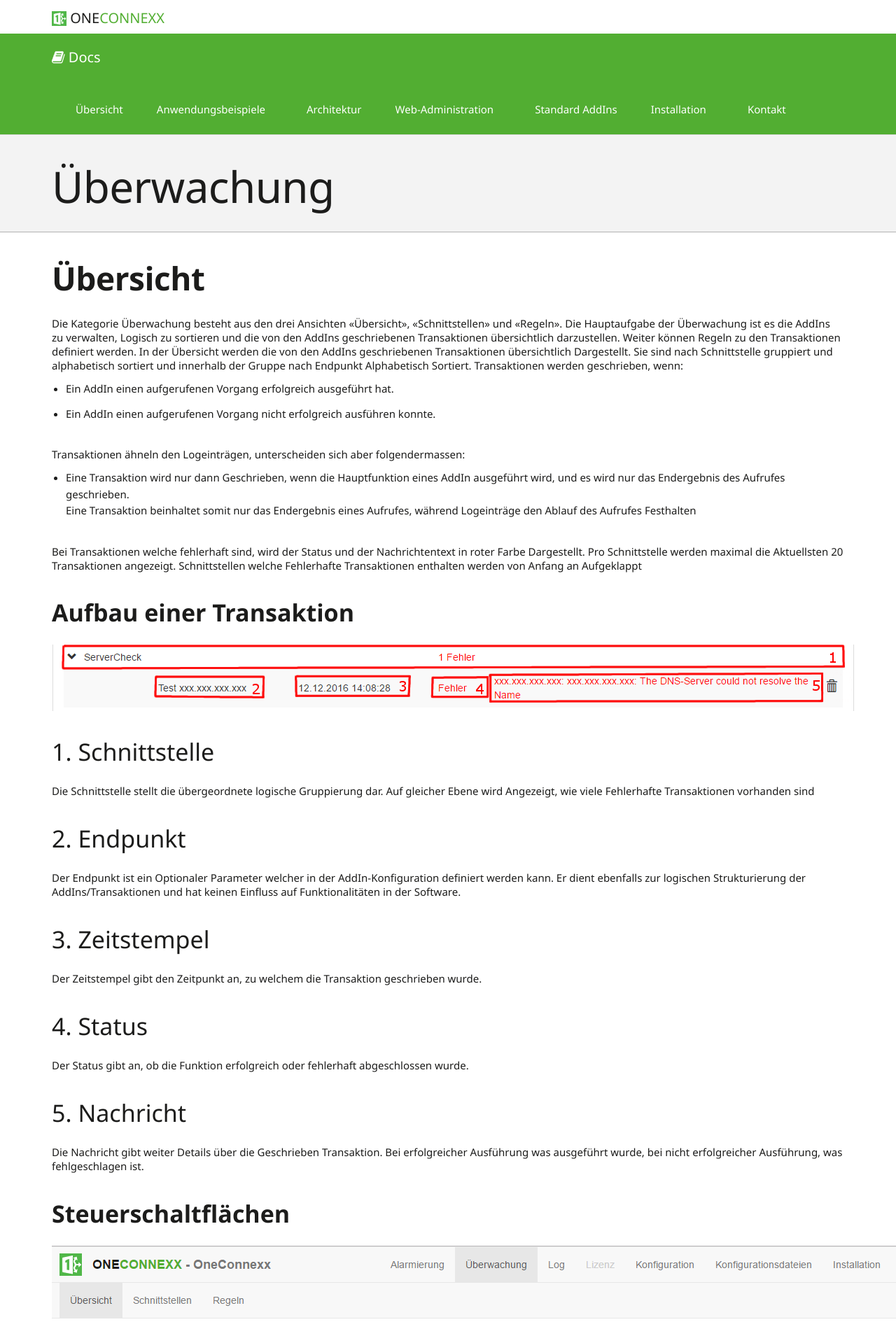
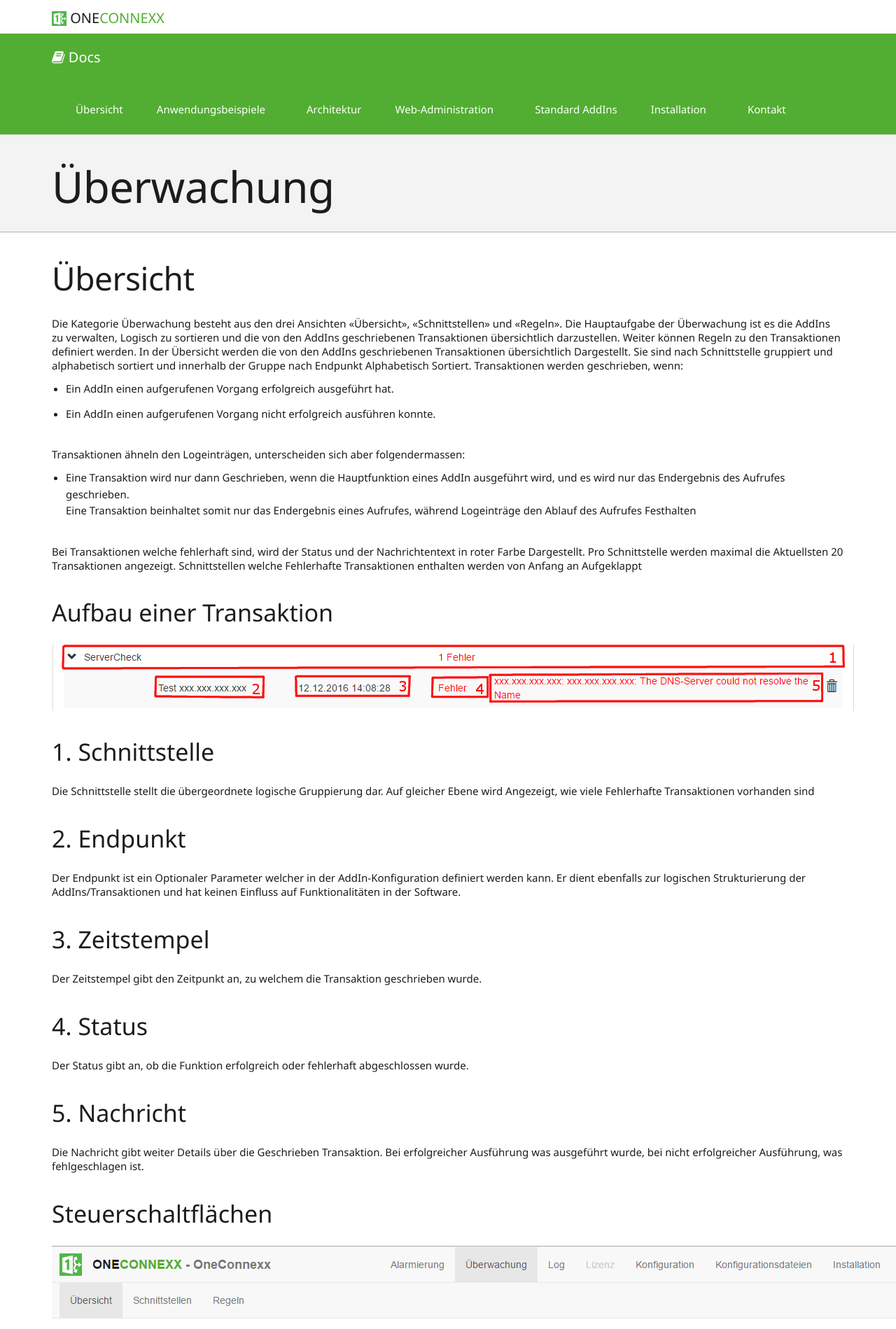
Before and after one commit to primesoft-group/oneconnexx-docs, a Jekyll site: the page built from _pages/webclient/de/ueberwachung.md, in a window 1280 px wide. Shown: the top 1899 px of the page at 70% size. Built offline with Jekyll 4.4.1, drawn with Linux system fonts in a browser that asks for light colours; nearby versions of some CDN libraries; some web fonts are replaced.

Commit message:
Monitoring Anpassungen

```diff
--- a/_pages/webclient/de/ueberwachung.md
+++ b/_pages/webclient/de/ueberwachung.md
@@ -3,7 +3,7 @@ layout: page
 title: Überwachung
 permalink: "webclient/de/ueberwachung/"
 ---
-## __Übersicht__
+## Übersicht
 
 Die Kategorie Überwachung besteht aus den drei Ansichten «Übersicht», «Schnittstellen» und «Regeln». Die Hauptaufgabe der Überwachung ist es die AddIns zu verwalten, Logisch zu sortieren und die von den AddIns geschriebenen Transaktionen übersichtlich darzustellen. Weiter können Regeln zu den Transaktionen definiert werden.
 In der Übersicht werden die von den AddIns geschriebenen Transaktionen übersichtlich Dargestellt. Sie sind nach Schnittstelle gruppiert und alphabetisch sortiert und innerhalb der Gruppe nach Endpunkt Alphabetisch Sortiert.
@@ -21,7 +21,7 @@ Bei Transaktionen welche fehlerhaft sind, wird der Status und der Nachrichtentex
 Pro Schnittstelle werden maximal die Aktuellsten 20 Transaktionen angezeigt.
 Schnittstellen welche Fehlerhafte Transaktionen enthalten werden von Anfang an Aufgeklappt
 
-### __Aufbau einer Transaktion__
+### Aufbau einer Transaktion
 
 ![X]({{ site.baseUrl }}/assets/content-images/webclient/de/transaction.png "Aufbau Transaktion")
 
@@ -40,7 +40,7 @@ Schnittstellen welche Fehlerhafte Transaktionen enthalten werden von Anfang an A
 ### 5. Nachricht
   Die Nachricht gibt weiter Details über die Geschrieben Transaktion. Bei erfolgreicher Ausführung was ausgeführt wurde, bei nicht erfolgreicher Ausführung, was fehlgeschlagen ist.
 
-### __Steuerschaltflächen__
+### Steuerschaltflächen
 
 ![X]({{ site.baseUrl }}/assets/content-images/webclient/de/monitoringoverview.png "Überwachung Übersicht")
 
```
